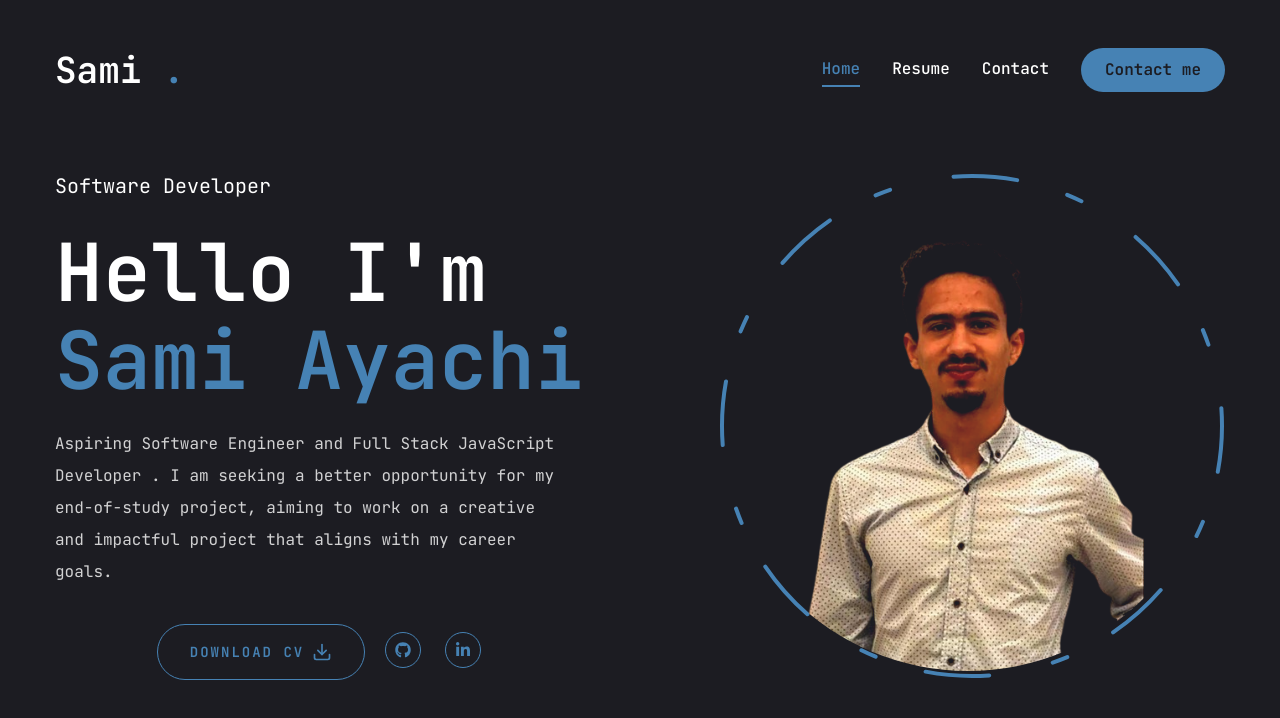
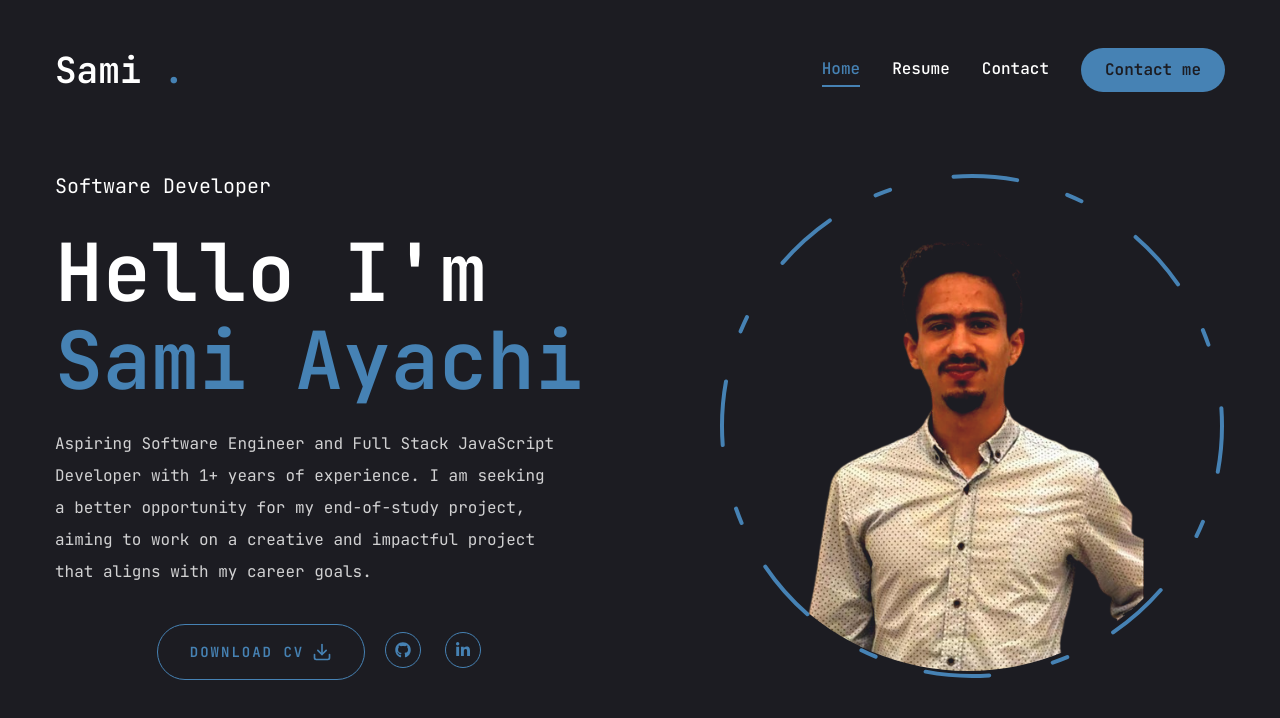
Before and after one commit to sami561/Portfolio, a Next.js app: page / in a window 1280 px wide. Shown: the top 718 px of the page. Built offline with nearby package versions, Linux system fonts and the light colour scheme.

Commit message:
change description

```diff
--- a/app/page.tsx
+++ b/app/page.tsx
@@ -15,10 +15,10 @@ const Home = () => {
               Hello I'm <br /> <span className="text-accent"> Sami Ayachi</span>
             </h1>
             <p className="max-w-[500px] mb-9 text-white/80">
-              Aspiring Software Engineer and Full Stack JavaScript Developer . I
-              am seeking a better opportunity for my end-of-study project,
-              aiming to work on a creative and impactful project that aligns
-              with my career goals.
+              Aspiring Software Engineer and Full Stack JavaScript Developer
+              with 1+ years of experience. I am seeking a better opportunity for
+              my end-of-study project, aiming to work on a creative and
+              impactful project that aligns with my career goals.
             </p>
             <div className="flex  flex-row  gap-5  justify-center align-middle">
               <Button
```
